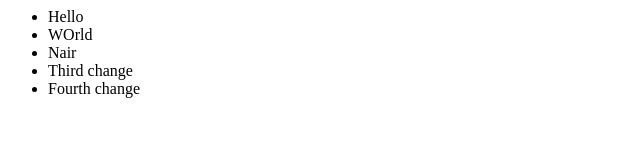
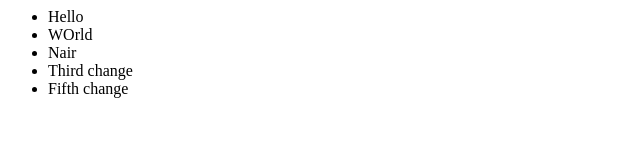
Before and after one commit to nairahul/learngit, a plain HTML site: page index.html in a window 1280 px wide. Shown: the full height of the page, 0-640 px from the left. Drawn offline with Linux system fonts and the light colour scheme.

Commit message:
Hellooooo

```diff
--- a/index.html
+++ b/index.html
@@ -3,5 +3,5 @@
     <li>WOrld</li>
     <li>Nair</li>
     <li>Third change</li>
-    <li>Fourth change</li>
+    <li>Fifth change</li>
 </ul>
```
